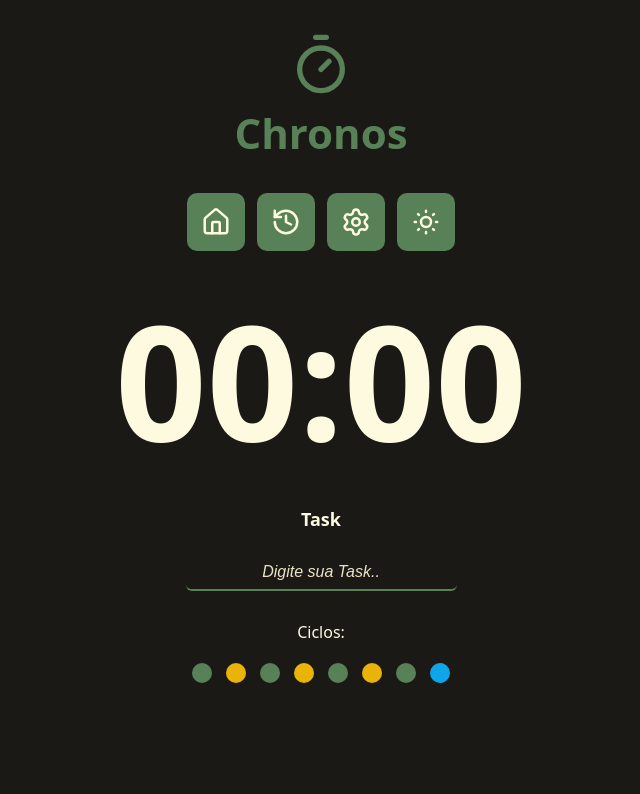
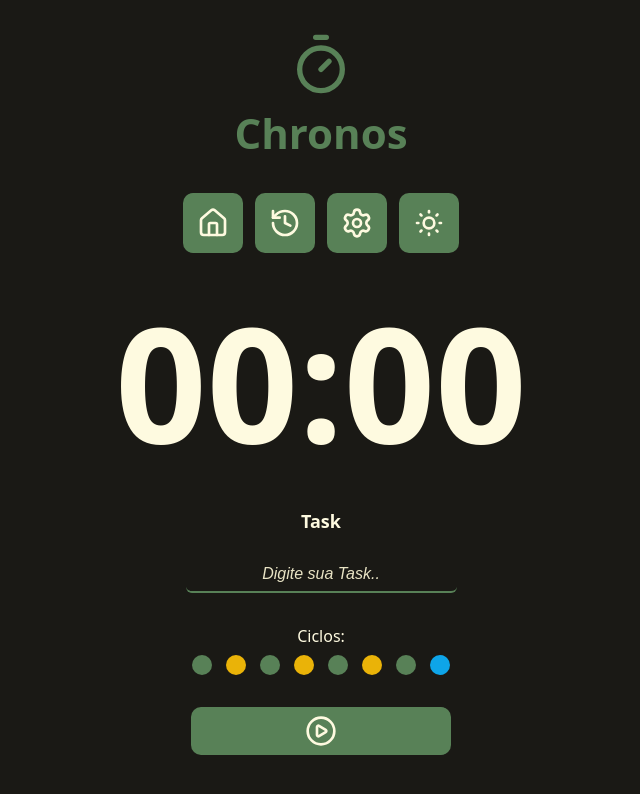
Before and after one commit to iago-anjos/pomodoro-chronos, a React (Vite) app: page / in a window 1280 px wide. Shown: the top 794 px of the page, without its empty margins (319-959 px from the left). Built offline with nearby package versions, Linux system fonts and the light colour scheme.

Commit message:
feat: create and styles Button component

```diff
--- a/src/App.tsx
+++ b/src/App.tsx
@@ -1,4 +1,4 @@
-import { TimerIcon } from 'lucide-react';
+import { PlayCircleIcon, TimerIcon } from 'lucide-react';
 import { Container } from './Container';
 import { Logo } from './Logo';
 import './styles/global.css';
@@ -7,6 +7,7 @@ import { Menu } from './Menu';
 import { CountDown } from './CountDown';
 import { DefaultInput } from './DefaultInput';
 import { Cycles } from './Cycles';
+import { DefaultButton } from './DefaultButton';
 
 export function App() {
   return (
@@ -39,6 +40,10 @@ export function App() {
           <div className='formRow'>
             <Cycles />
           </div>
+
+          <div className='formRow'>
+            <DefaultButton icon={<PlayCircleIcon />} />
+          </div>
         </form>
       </Container>
     </>
--- a/src/Cycles/index.module.css
+++ b/src/Cycles/index.module.css
@@ -3,8 +3,7 @@
   align-items: center;
   flex-direction: column;
   justify-content: center;
-  margin-top: 3rem;
-  gap: 2rem;
+  gap: 0.8rem;
 }
 
 .cycleDots {
--- /dev/null
+++ b/src/DefaultButton/index.module.css
@@ -0,0 +1,25 @@
+.button {
+  display: flex;
+  align-items: center;
+  justify-content: center;
+
+  background-color: var(--primary);
+  color: var(--text-over-primary);
+  padding: 0.8rem;
+
+  min-width: 26rem;
+
+  border: none;
+  border-radius: 1rem;
+}
+
+.button:hover {
+  cursor: pointer;
+  transition: all 0.2s ease-in-out;
+  background-color: var(--primary-light);
+}
+
+.button svg {
+  width: 3.2rem;
+  height: 3.2rem;
+}
--- /dev/null
+++ b/src/DefaultButton/index.tsx
@@ -0,0 +1,16 @@
+import styles from './index.module.css';
+import type React from 'react';
+
+type DefaultButtonProps = {
+  icon: React.ReactNode;
+} & React.ComponentProps<'button'>;
+
+export function DefaultButton({ icon, ...props }: DefaultButtonProps) {
+  return (
+    <>
+      <button className={styles.button} {...props}>
+        {icon}
+      </button>
+    </>
+  );
+}
--- a/src/DefaultInput/index.module.css
+++ b/src/DefaultInput/index.module.css
@@ -9,7 +9,6 @@
   color: var(--text-over-primary);
   font-size: medium;
   padding: 0.8rem 3.2rem;
-
   border: none;
   border-bottom: 0.2rem solid var(--primary);
   border-radius: 0.6rem;
--- a/src/Menu/index.module.css
+++ b/src/Menu/index.module.css
@@ -17,11 +17,11 @@
 
 .menuLink:hover {
   background-color: var(--primary-light);
-  transition: all 0.3s ease-in-out;
+  transition: all 0.2s ease-in-out;
   cursor: pointer;
 }
 
 .menuLink svg {
-  height: 3rem;
-  width: 3rem;
+  height: 3.2rem;
+  width: 3.2rem;
 }
--- a/src/styles/global.css
+++ b/src/styles/global.css
@@ -30,4 +30,5 @@ body {
   justify-content: center;
   flex-direction: column;
   gap: 2.4rem;
+  margin-top: 3.2rem;
 }
```
